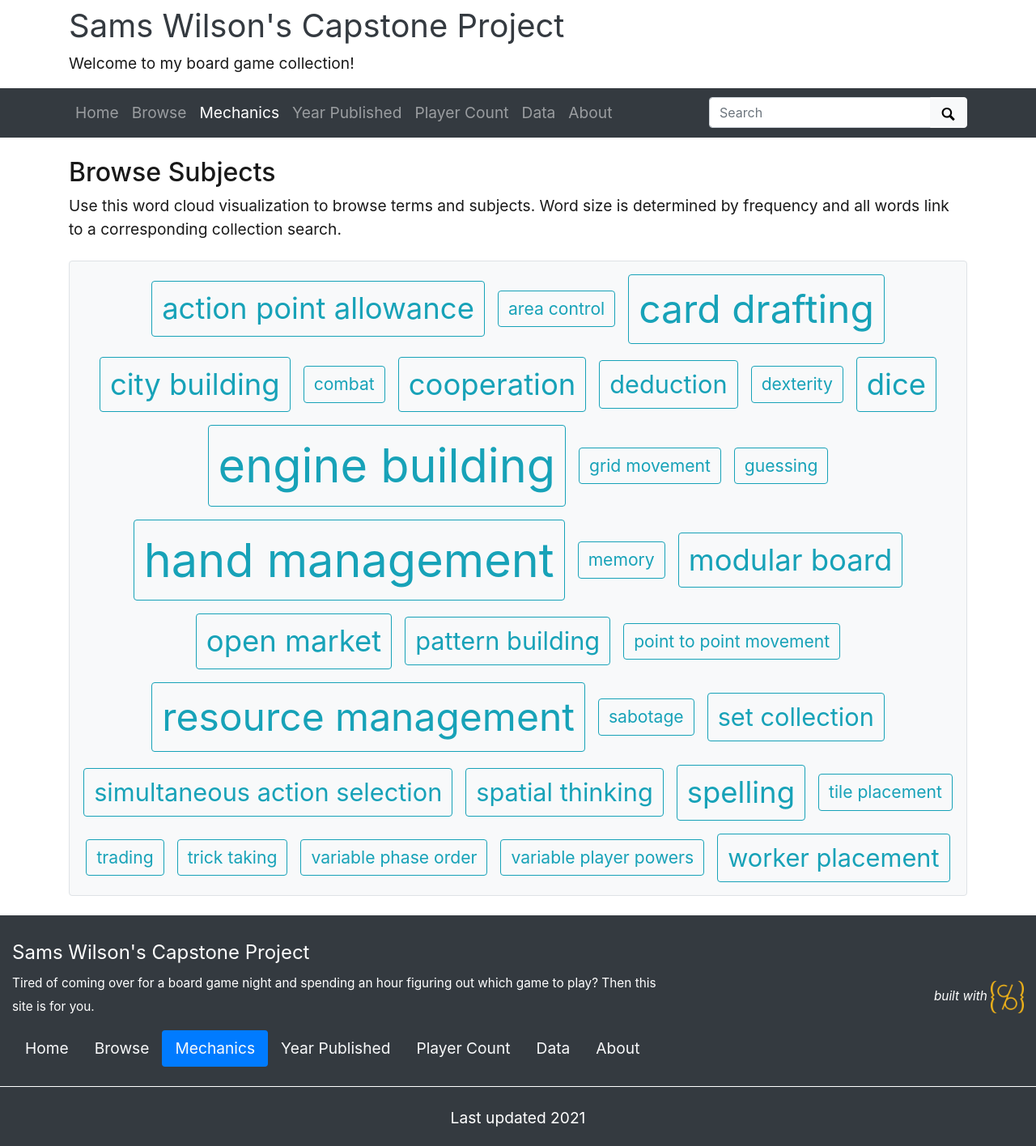
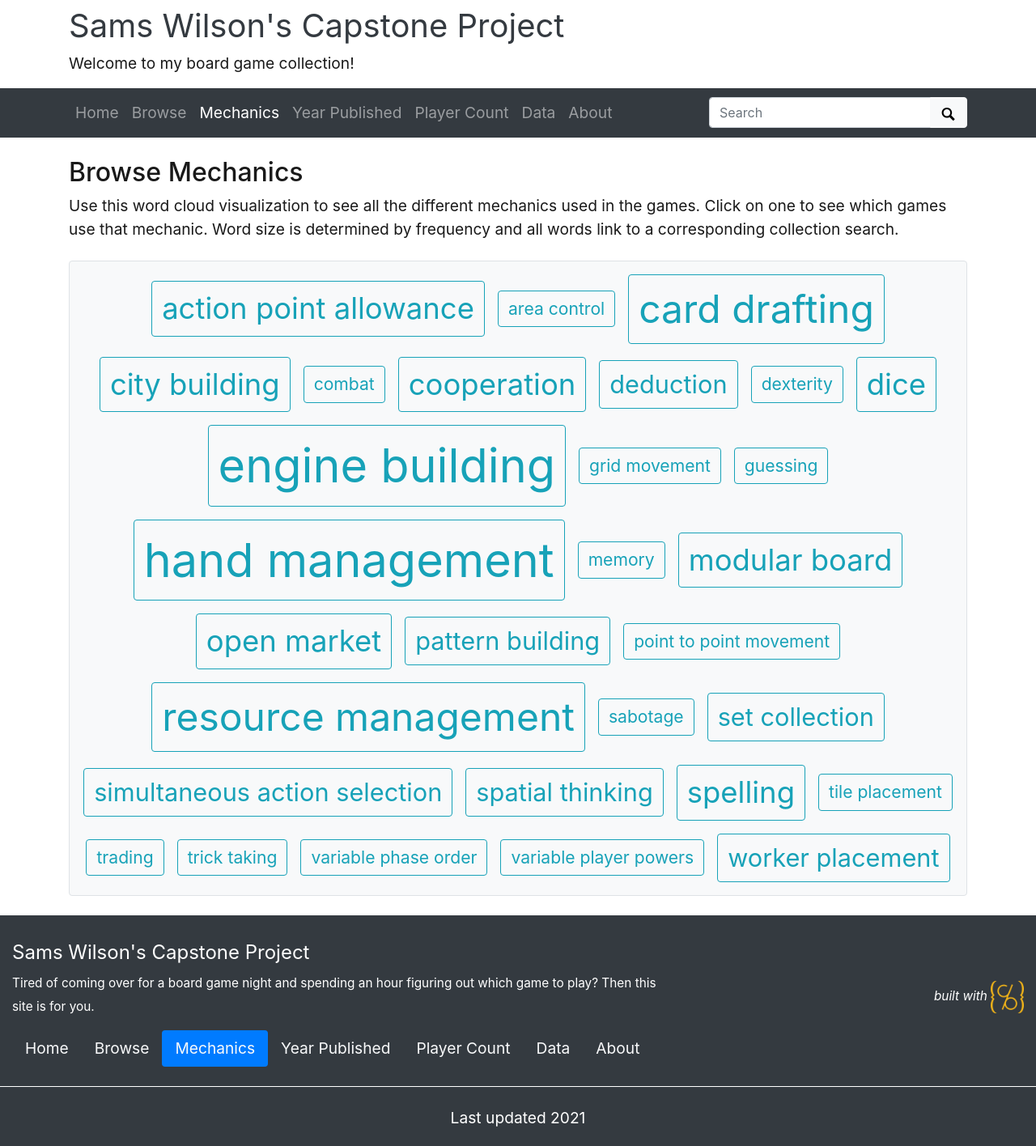
Before and after one commit to samsnwilson/Board-Games, a Jekyll site: the page built from pages/subjects.md, in a window 1280 px wide. Shown: the whole page at 81% size. Built offline with Jekyll 4.4.1, drawn with Linux system fonts in a browser that asks for light colours.

Commit message:
Update subjects.md

```diff
--- a/pages/subjects.md
+++ b/pages/subjects.md
@@ -8,7 +8,7 @@ permalink: /subjects.html
 cloud-fields: site.data.theme.subjects-fields
 ---
 
-## Browse Subjects
+## Browse Mechanics
 
-Use this word cloud visualization to browse terms and subjects.
+Use this word cloud visualization to see all the different mechanics used in the games. Click on one to see which games use that mechanic.
 Word size is determined by frequency and all words link to a corresponding collection search.
```
